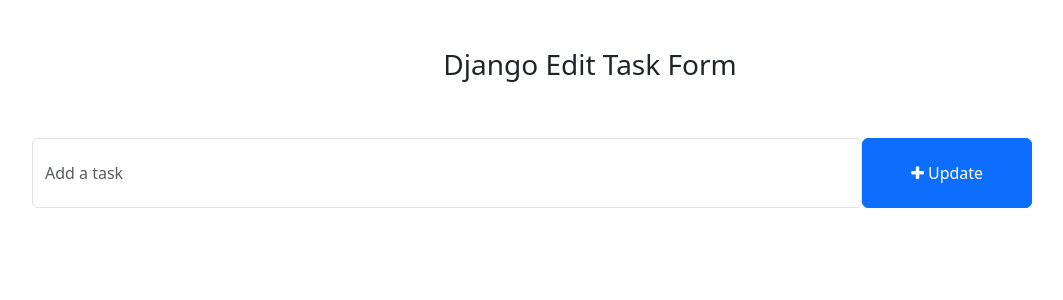
After one commit to Paul-kuria/todo_app_dash, a Django app: page /todo/edit_task/1 in a window 1280 px wide. The commit adds this page. Shown: the top 300 px of the page, without its empty margins (50-1113 px from the left). Run offline with Django 4.2, Linux system fonts and the light colour scheme.

Commit message:
feat: add edit task form html

```diff
--- /dev/null
+++ b/templates/edit_task.html
@@ -0,0 +1,38 @@
+<!DOCTYPE html>
+<html lang="en">
+<head>
+    <meta charset="UTF-8">
+    <meta name="viewport" content="width=device-width, initial-scale=1.0">
+    <title>Edit Task - Django TODO APP</title>
+
+    <!-- Bootstrap -->
+    <link href="https://cdn.jsdelivr.net/npm/bootstrap@5.3.0-alpha1/dist/css/bootstrap.min.css" rel="stylesheet" integrity="sha384-GLhlTQ8iRABdZLl6O3oVMWSktQOp6b7In1Zl3/Jr59b6EGGoI1aFkw7cmDA6j6gD" crossorigin="anonymous">
+    <script src="https://cdn.jsdelivr.net/npm/bootstrap@5.3.0-alpha1/dist/js/bootstrap.bundle.min.js" integrity="sha384-w76AqPfDkMBDXo30jS1Sgez6pr3x5MlQ1ZAGC+nuZB+EYdgRZgiwxhTBTkF7CXvN" crossorigin="anonymous"></script>
+    <!-- Font Awesome Icons -->
+    <link rel="stylesheet" href="https://cdnjs.cloudflare.com/ajax/libs/font-awesome/4.7.0/css/font-awesome.min.css">
+
+    <style>
+        .form-control{
+        padding: 1.375rem .75rem !important;
+    }
+    </style>
+
+</head>
+
+<body>
+    <div class="container">
+        <h3 class="pt-5 pb-5 text-center"> Django Edit Task Form</h3>
+        <!-- To Do Form -->
+        <form action="" method="POST" style="width: 1000px">
+            {% csrf_token  %}
+            <div class="form-group">
+                <span style="display: flex;">
+                    <input type="text" class="form-control" name="task" placeholder="Add a task">
+                    <button type="submit" class="btn btn-primary" style="width: 200px;"><i class="fa fa-plus"></i> Update </button>
+                </span>
+            </div>
+        </form>
+
+    </div>
+</body>
+</html>
--- a/todo/urls.py
+++ b/todo/urls.py
@@ -5,4 +5,9 @@
 
 urlpatterns = [
     path('addTask/', views.addTask, name='addTask'),
+    path('mark_as_done/<int:pk>/', views.mark_as_done, name='mark_as_done'),
+    path('mark_as_undone/<int:pk>/', views.mark_as_undone, name='mark_as_undone'),
+
+    # Edit task
+    path('edit_task/<int:pk>', views.edit_task, name='edit_task'),
 ]
--- a/todo/views.py
+++ b/todo/views.py
@@ -1,4 +1,4 @@
-from django.shortcuts import render, redirect
+from django.shortcuts import render, redirect, get_object_or_404
 from django.http import HttpResponse
 from .models import Task
 
@@ -9,3 +9,20 @@
         task=task
     )
     return redirect('home')
+
+def mark_as_done(request, pk):
+    # use pk to get data and edit it
+    task = get_object_or_404(Task, pk=pk)
+    task.is_completed = True
+    task.save()
+    # return HttpResponse(task)
+    return redirect('home')
+
+def mark_as_undone(request, pk):
+    task = get_object_or_404(Task, pk=pk) # gets the task based on the pk.
+    task.is_completed = False # edit object
+    task.save() # save object
+    return redirect('home')
+
+def edit_task(request, pk):
+    return render(request, 'edit_task.html')
--- a/todo_main/views.py
+++ b/todo_main/views.py
@@ -4,7 +4,10 @@
 
 def home(request):
     tasks = Task.objects.filter(is_completed=False).order_by('-updated_at') # filter multiple data, not just one
+    completed_tasks = Task.objects.filter(is_completed=True)
+    print(completed_tasks)
     context = {
-        'tasks': tasks
+        'tasks': tasks,
+        'completed_tasks': completed_tasks,
     }
     return render(request, 'home.html', context)
```
Also changed, not shown: templates/home.html (+13 -5 lines), db.sqlite3.
